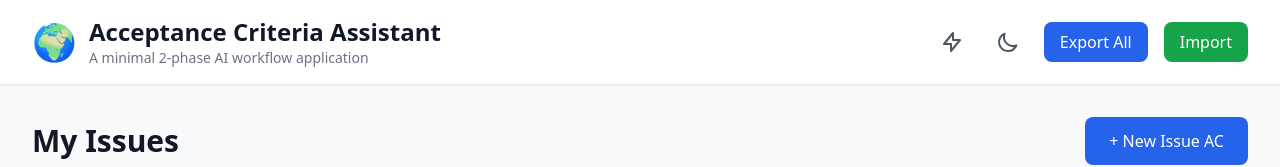
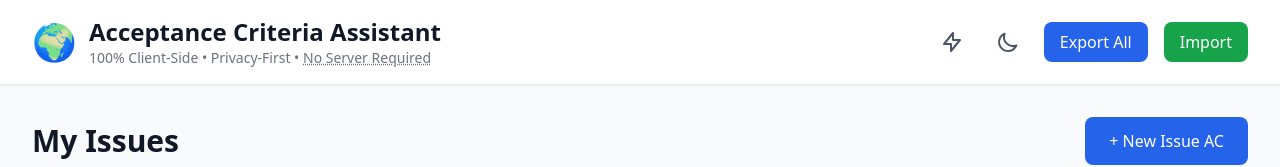
Before and after one commit to bordenet/acceptance-criteria-assistant, a website with bundled scripts: page index.html in a window 1280 px wide. Shown: the top 167 px of the page. Built offline with nearby package versions, Linux system fonts and the light colour scheme.

Commit message:
Fix landing page tagline to match other genesis projects
Changed from 'A minimal 2-phase AI workflow application' (wrong - this is a 3-phase tool)
to '100% Client-Side • Privacy-First • No Server Required' (matches one-pager, jd-assistant, etc.)

```diff
--- a/index.html
+++ b/index.html
@@ -58,7 +58,7 @@
                             Acceptance Criteria Assistant
                         </h1>
                         <p class="text-sm text-gray-500 dark:text-gray-400">
-                            A minimal 2-phase AI workflow application
+                            100% Client-Side • Privacy-First • <span class="relative group underline decoration-dotted cursor-help">No Server Required<span class="invisible group-hover:visible absolute left-0 top-full mt-1 w-64 p-2 text-xs text-white bg-gray-800 dark:bg-gray-700 rounded shadow-lg z-50">We don't touch your data—it never leaves your browser. Just be thoughtful about which AI you paste prompts into.</span></span>
                         </p>
                     </div>
                 </div>
```
